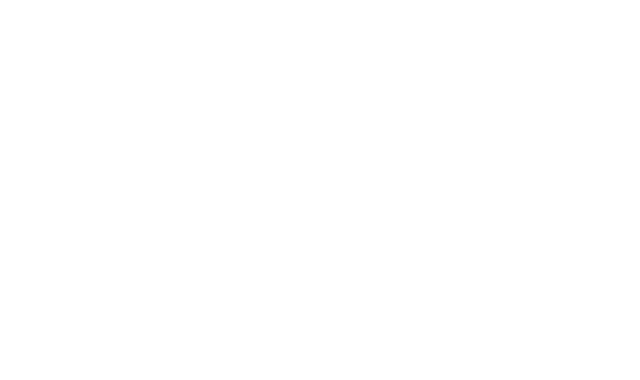
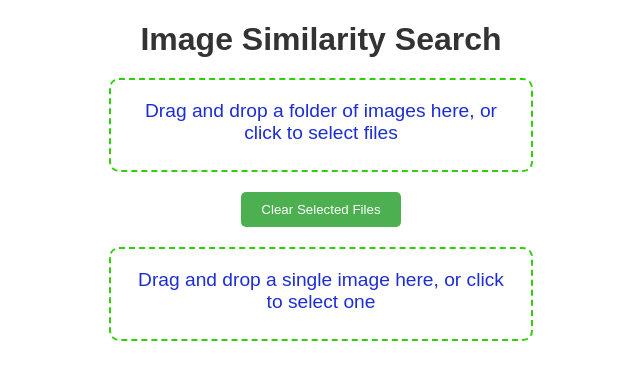
Before and after one commit to DilshanPathegamage123/SimilarImageFinder, a React (Vite) app in the folder SMFinder/: page / in a window 1280 px wide. Shown: the top 380 px of the page, without its empty margins (319-959 px from the left). Built offline with nearby package versions, Linux system fonts and the light colour scheme.

Commit message:
Basic frontend is created successfully.

```diff
--- a/SMFinder/src/App.css
+++ b/SMFinder/src/App.css
@@ -0,0 +1,72 @@
+.App {
+  text-align: center;
+  font-family: Arial, sans-serif;
+}
+
+h1 {
+  color: #333;
+  margin-bottom: 20px;
+}
+
+.upload-box {
+  border: 2px dashed #32ce0a;
+  border-radius: 10px;
+  padding: 20px;
+  margin: 20px;
+  cursor: pointer;
+  background-color: #ffffff;
+  width: 30%;
+  height: 50px;
+  margin: auto;
+  text-align: center;
+  justify-content: center;
+  align-items: center;
+  cursor: pointer;
+}
+
+.upload-box:hover {
+  background-color: #f0f0f0;
+}
+
+.upload-box p {
+  margin: 0;
+  font-size: 1.2em;
+  color: #1c2ed3;
+  margin: auto;
+}
+
+button {
+  background-color: #4caf50;
+  color: white;
+  padding: 10px 20px;
+  margin: 20px;
+  border: none;
+  border-radius: 5px;
+  cursor: pointer;
+}
+
+button:hover {
+  background-color: #45a049;
+}
+
+.search-results {
+  display: flex;
+  justify-content: center;
+  flex-wrap: wrap;
+}
+
+.search-results img {
+  width: 200px;
+  height: 200px;
+  margin: 10px;
+  border-radius: 10px;
+  object-fit: cover;
+  box-shadow: 0 4px 8px rgba(0, 0, 0, 0.1);
+}
+
+.dropzone {
+  padding: 20px;
+  border: 2px dashed #007bff;
+  background-color: #f0f8ff;
+  cursor: pointer;
+}
--- a/SMFinder/src/App.tsx
+++ b/SMFinder/src/App.tsx
@@ -1,14 +1,122 @@
-import { useState } from 'react'
-import './App.css'
+import React, { useState } from 'react';  // Import React and useState for managing state
+import axios from 'axios';  // Axios for handling HTTP requests to the backend
+import { useDropzone, Accept } from 'react-dropzone';  // Dropzone for drag-and-drop functionality
+import './App.css';  // Import the CSS file for styling
 
 function App() {
-  const [count, setCount] = useState(0)
+  const [dataset, setDataset] = useState<File[]>([]);  // Store the uploaded dataset (multiple images)
+  const [singleImage, setSingleImage] = useState<File | null>(null);  // Store a single image for similarity search
+  const [searchResults, setSearchResults] = useState([]);  // Store search results from the backend
+
+  const onDatasetUpload = (acceptedFiles: File[]) => {
+    const formData = new FormData();  // FormData object to bundle the dataset files
+    acceptedFiles.forEach((file) => {
+      formData.append('dataset', file);  // Append each file to the FormData object
+    });
+
+    // Update the dataset state to display the names
+    setDataset(acceptedFiles);
+
+    axios.post('https://localhost:5001/api/upload-dataset', formData)
+      .then(response => {
+        console.log('Dataset uploaded successfully');
+      })
+      .catch(error => {
+        console.error('Error uploading dataset:', error);
+      });
+  };
+
+  const onSingleImageUpload = (acceptedFiles: File[]) => {
+    const formData = new FormData();
+    formData.append('singleImage', acceptedFiles[0]);  // Only one image is uploaded for similarity search
+
+    // Update the singleImage state to display the name
+    setSingleImage(acceptedFiles[0]);
+
+    axios.post('https://localhost:5001/api/find-similar', formData)
+      .then(response => {
+        setSearchResults(response.data);  // Set the search results in the state
+      })
+      .catch(error => {
+        console.error('Error searching for similar images:', error);
+      });
+  };
+
+  // Dropzone configuration for dataset (folder of images) upload
+  const { getRootProps: getRootPropsDataset, getInputProps: getInputPropsDataset } = useDropzone({
+    onDrop: onDatasetUpload,  // Trigger dataset upload when files are dropped
+    multiple: true,  // Allow multiple files (a dataset)
+    noClick: false,  // Allow users to both click and drag to select files
+    accept: 'image/*' as unknown as Accept,  // Specify that only image files are allowed
+  });
+
+  // Dropzone configuration for single image upload
+  const { getRootProps: getRootPropsSingle, getInputProps: getInputPropsSingle } = useDropzone({
+    onDrop: onSingleImageUpload,  // Trigger single image upload when a file is dropped
+    multiple: false,  // Allow only one file for similarity search
+    accept: 'image/*' as unknown as Accept,   // Specify that only image files are allowed
+  });
+
+  // Function to clear the dataset
+  const clearDataset = () => {
+    axios.post('https://localhost:5001/api/clear-dataset')  // API call to clear the dataset
+      .then(response => {
+        console.log("Dataset cleared");
+        setDataset([]);  // Clear the dataset in the state
+      })
+      .catch(error => {
+        console.error("Error clearing dataset", error);
+      });
+  };
 
   return (
-    <>
+    <div className="App">
+      <h1>Image Similarity Search</h1>
 
-    </>
-  )
+      {/* Drag-and-drop area for dataset (multiple images or folder of images) */}
+      <div {...getRootPropsDataset()} className="upload-box">
+        <input {...getInputPropsDataset()} {...{ webkitdirectory: "true", directory: "true" }} />
+        <p>Drag and drop a folder of images here, or click to select files</p>
+      </div>
+
+      {/* Display the names of the selected files for the dataset */}
+      {dataset.length > 0 && (
+        <div>
+          <h5>{dataset.length} images are uploaded</h5>
+
+        </div>
+      )}
+
+      {/* Button to clear the dataset */}
+      <button onClick={clearDataset}>Clear Selected Files</button>
+
+      {/* Drag-and-drop area for a single image upload */}
+      <div {...getRootPropsSingle()} className="upload-box">
+        <input {...getInputPropsSingle()} />
+        <p>Drag and drop a single image here, or click to select one</p>
+      </div>
+
+
+      {/* Display the uploaded single image */}
+{singleImage && (
+  <div>
+    <h3>Uploaded Image:</h3>
+    <img
+      src={URL.createObjectURL(singleImage)}
+      alt="Selected Image"
+      style={{ maxWidth: '300px', maxHeight: '300px' }}  // Adjust size as needed
+    />
+  </div>
+)}
+
+      {/* Display search results (list of images) */}
+      <div className="search-results">
+        {searchResults.map((image, index) => (
+          <img key={index} src={`https://localhost:5001/${image}`} alt="search result" />
+        ))}
+      </div>
+    </div>
+  );
 }
 
-export default App
+export default App;
```
